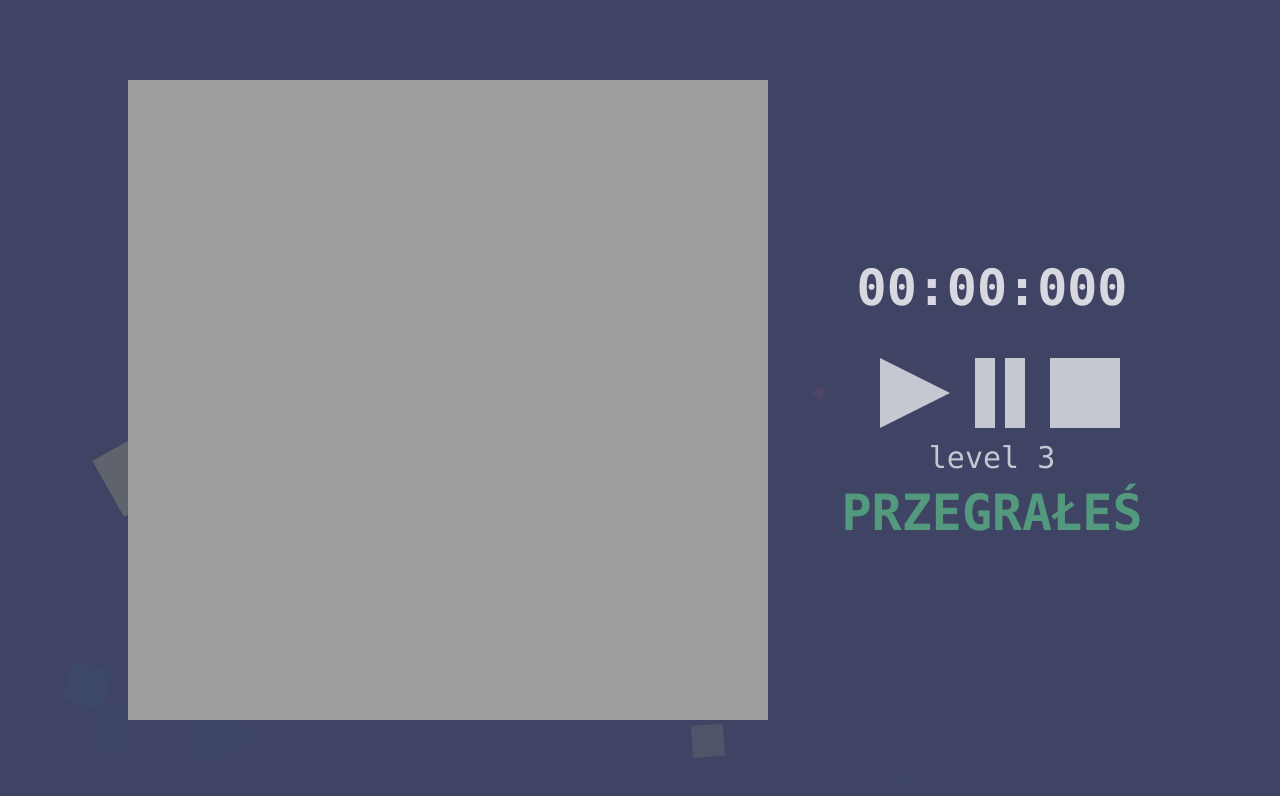
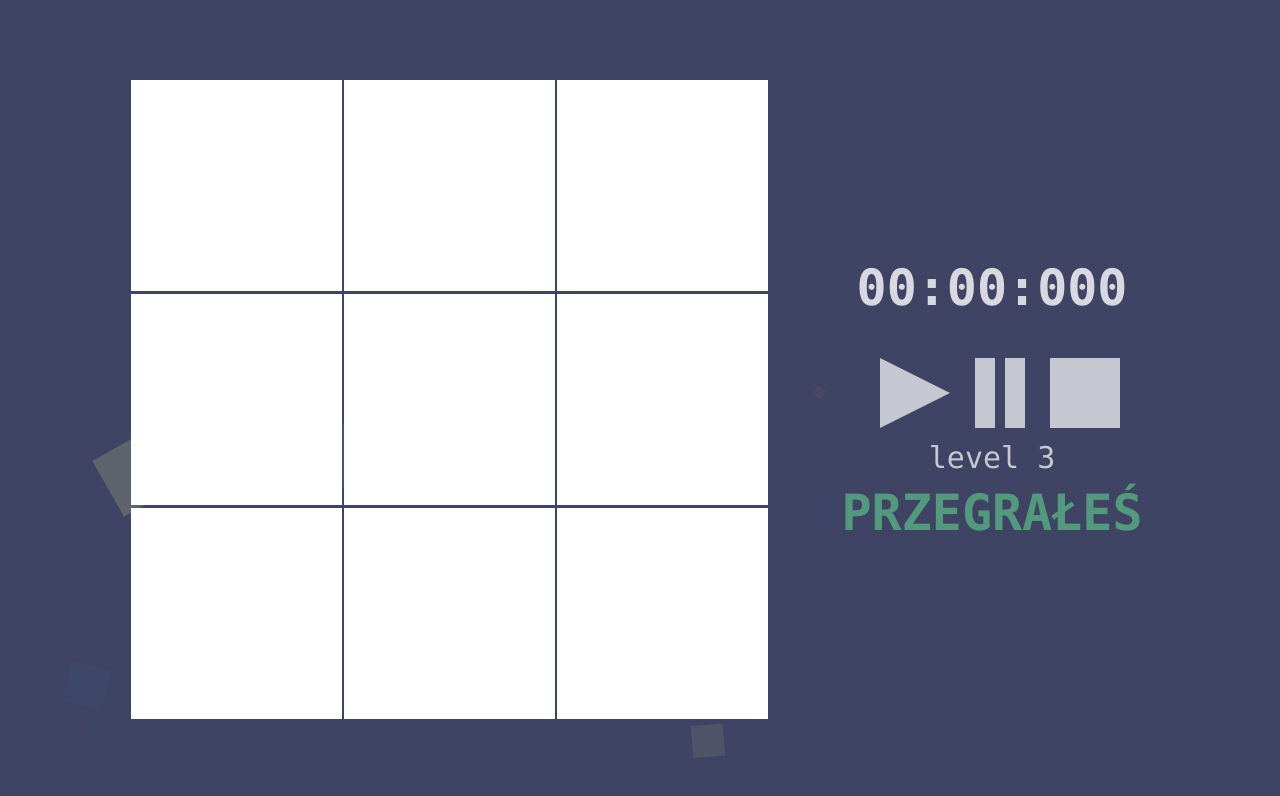
Before and after one commit to Desmord/puzzleJS, a website: page dev/html/index.html in a window 1280 px wide. Both pictures are taken after a click on the element "Start". Drawn offline with Linux system fonts and the light colour scheme; files that its build step writes are made by us from their sources; files whose address does not match are found by name.

Commit message:
Czyszczenie i dodawanie komurem planszy przy wczytaniu

```diff
--- a/dev/css/gameContainer.css
+++ b/dev/css/gameContainer.css
@@ -3,6 +3,11 @@
     justify-content: center;
     align-items: center;
     display: none;
+}
+
+.gameBoard {
+    text-align: center;
+    display: block;
 }
 
 .gameBoard:hover {
@@ -89,7 +94,7 @@
     background-color: white;
 }
 
-.tooltip{
+.tooltip {
     margin-top: 5px;
     width: 100px;
     height: 20px;
@@ -137,7 +142,7 @@
         font-size: 30px;
         font-weight: 700;
     }
-    .tooltip{
+    .tooltip {
         display: block;
         margin-top: 5px;
         width: 200px;
--- a/dev/html/index.html
+++ b/dev/html/index.html
@@ -30,7 +30,7 @@
     </div>
 
     <div class="gameContainer">
-        <canvas class="gameBoard">Ładowanie gry</canvas>
+        <div class="gameBoard">Ładowanie gry</div>
         <div class="gameMenu">
             <div class="timer">00:00:000</div>
             <div class="tooltip">hejka</div>
--- a/dev/js/GameManager.js
+++ b/dev/js/GameManager.js
@@ -4,7 +4,7 @@ class GameManager {
 
         this.transitionManager = transitionManager;
         this.gameBoard = document.querySelector(`.gameBoard`);
-        this.bctx = this.gameBoard.getContext(`2d`);
+        // this.bctx = this.gameBoard.getContext(`2d`);
         this.image = new Image();
         this.level = 3;
 
@@ -16,36 +16,20 @@ class GameManager {
 
     }
 
-    clearElement() {
+    // clearElement() {
 
-        this.bctx.clearRect(0, 0, this.gameBoard.width, this.gameBoard.width);
-        this.bctx.beginPath();
+    //     this.bctx.clearRect(0, 0, this.gameBoard.width, this.gameBoard.width);
+    //     this.bctx.beginPath();
 
-    }
+    // }
 
     setCloseEvent() {
 
         document.querySelector(`#endGame`).addEventListener(`click`, () => {
 
-            this.clearElement();
             this.transitionManager.endGame();
 
         });
-
-    }
-
-    drawImage() {
-
-        this.gameBoard.width = this.gameBoard.clientWidth;
-        this.gameBoard.height = this.gameBoard.clientWidth;
-
-        this.bctx.drawImage(this.image, 0, 0, this.gameBoard.width, this.gameBoard.width);
-
-    }
-
-    loadNewImage() {
-
-        this.image.src = `https://source.unsplash.com/random/${this.gameBoard.clientWidth}x${this.gameBoard.clientWidth}#` + new Date().getTime();
 
     }
 
@@ -67,7 +51,7 @@ class GameManager {
                 tooltip.innerHTML = e.target.getAttribute(`data-tooltip`);
                 tooltip.style.opacity = `0.7`;
 
-            } else  if (e.target.id === `pause`){
+            } else if (e.target.id === `pause`) {
 
                 tooltip.innerHTML = e.target.getAttribute(`data-tooltip`);
                 tooltip.style.opacity = `0.7`;
@@ -76,20 +60,91 @@ class GameManager {
 
         });
 
-        menu.addEventListener(`mouseleave`,()=>{
+        menu.addEventListener(`mouseleave`, () => {
 
-           document.querySelector(`.tooltip`).style.opacity = `0`;
+            document.querySelector(`.tooltip`).style.opacity = `0`;
 
         });
 
     }
 
+    // drawImage() {
+
+    //     this.gameBoard.width = this.gameBoard.clientWidth;
+    //     this.gameBoard.height = this.gameBoard.clientWidth;
+
+    //     this.bctx.drawImage(this.image, 0, 0, this.gameBoard.width, this.gameBoard.width);
+
+    // }
+
+    // loadNewImage() {
+
+    //     this.image.src = `https://source.unsplash.com/random/${this.gameBoard.clientWidth}x${this.gameBoard.clientWidth}#` + new Date().getTime();
+
+    // }
+
+    //------------------------------------------------------------------------
+    //------------------------------------------------------------------------
+    //----------------------------------Malowanie planszy---------------------
+    //------------------------------------------------------------------------
+
+    removeBoard() {
+
+        return new Promise((resolve, reject) => {
+
+            while (this.gameBoard.firstChild) {
+                this.gameBoard.removeChild(this.gameBoard.firstChild);
+            }
+
+            resolve();
+
+        });
+
+    }
+
+    createEmptyBoard() {
+
+        return new Promise((resolve, reject) => {
+
+            const cellSize = Number.parseInt((this.gameBoard.clientWidth - (this.level * 2)) / this.level);
+
+            for (let i = 0; i < this.level; i++) {
+                for (let j = 0; j < this.level; j++) {
+
+                    let gameCell = document.createElement(`canvas`);
+
+                    gameCell.width = cellSize;
+                    gameCell.height = cellSize;
+
+                    gameCell.style.backgroundColor = `white`;
+                    gameCell.style.marginLeft = `2px`;
+
+                    this.gameBoard.appendChild(gameCell);
+
+                }
+            }
+
+
+            //tutaj ustawianie styli width
+
+        });
+
+    }
+
+
+
+
+
+    //------------------------------------------------------------------------
+    //------------------------------------------------------------------------
+    //------------------------------------------------------------------------
+    //------------------------------------------------------------------------
     setEvents() {
 
         this.setCloseEvent();
         this.hoverEvents();
 
-        this.image.addEventListener(`load`, this.drawImage.bind(this), false);
+        // this.image.addEventListener(`load`, this.drawImage.bind(this), false);
 
     }
 
@@ -98,7 +153,17 @@ class GameManager {
 
         setTimeout(() => {
 
-            this.loadNewImage();
+            this.removeBoard().then(() => {
+
+                return this.createEmptyBoard();
+
+            }).catch((err) => {
+
+                console.log(err);
+
+            });
+
+            // this.loadNewImage();
 
         }, 600);
 
```
Also changed, not shown: build/index.html, build/main.css, build/main.js.
